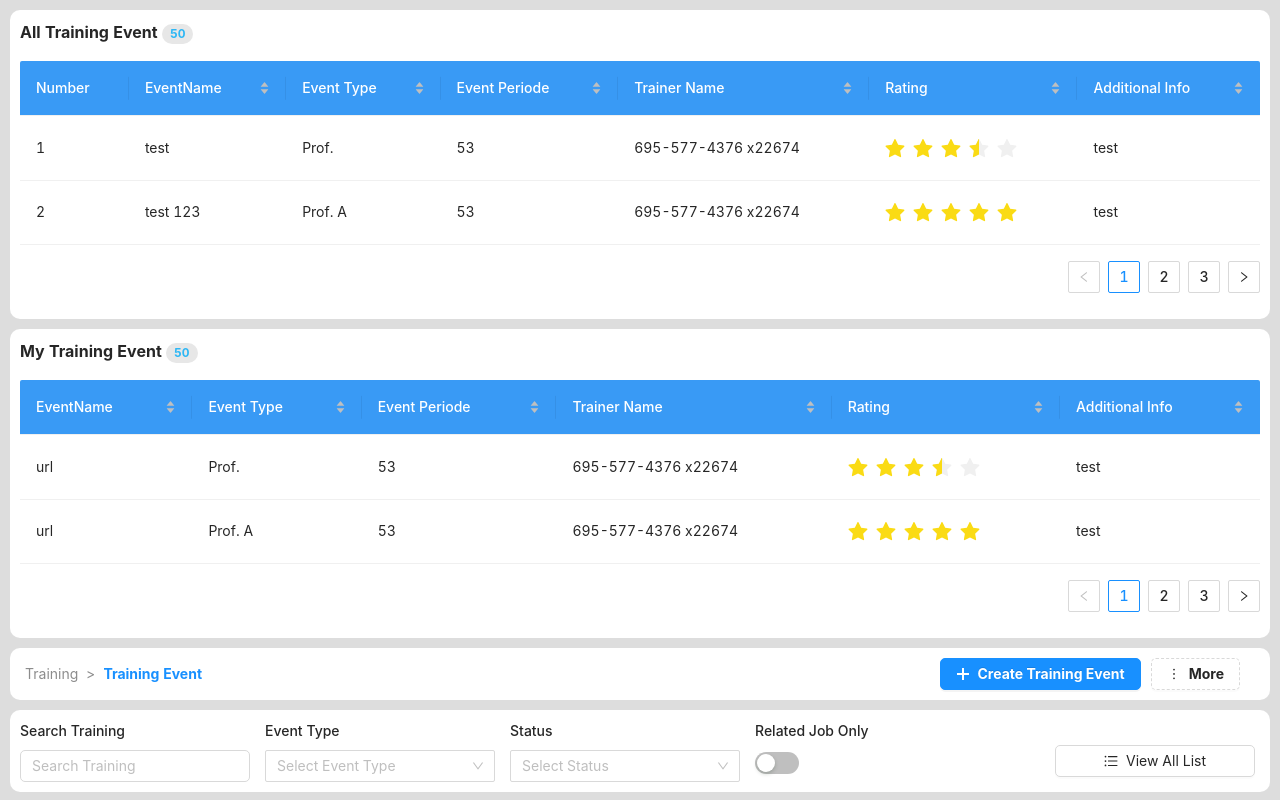
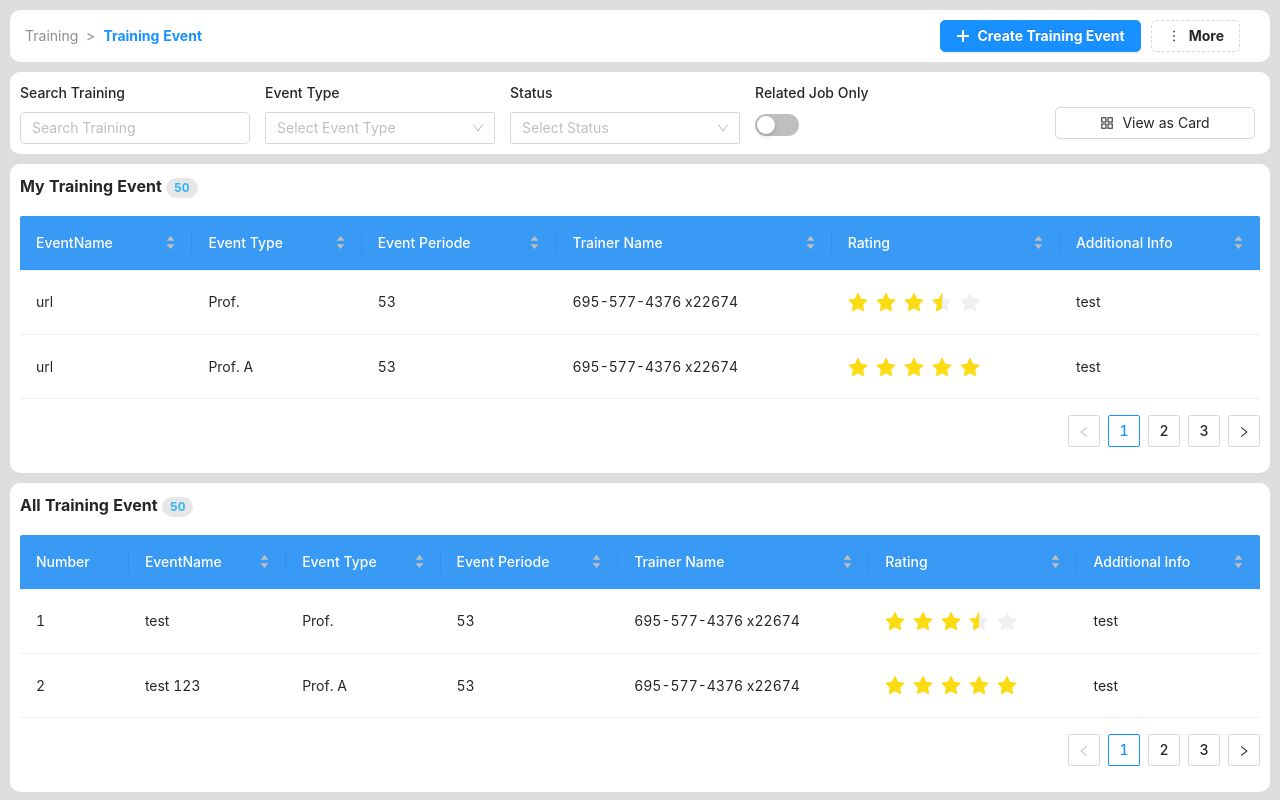
Before and after one commit to aisyahnnd/dataon-project, a React (Vite) app: page / in a window 1280 px wide. Shown: the top 800 px of the page. Built offline with nearby package versions, Linux system fonts and the light colour scheme.

Commit message:
feat: integration toggle switch view

```diff
--- a/src/App.jsx
+++ b/src/App.jsx
@@ -1,32 +1,16 @@
-import { MyTrainingCard } from "./Parts/MyTrainingCard/MyTrainingCard";
-import { AllTrainingEvent } from "./Parts/AllTrainingEvent/AllTrainingEvent";
-import FilterTrainingEvent from "./Parts/FilterTrainingEvent";
-import { AllTrainingEventTable, MyTrainingEventTable } from "./Parts";
 import "./App.css";
-import { SectionHeader } from "./Parts/SectionHeader/SectionHeader";
 import { TrainingEditPage } from "./Pages/TrainingEditPage/TrainingEditPage";
 import { TrainingDetailPage } from "./Pages/TrainingDetailPage/TrainingDetailPage";
 import { TrainingCreatePage } from "./Pages/TrainingCreatePage /TrainingCreatePage";
 import { BrowserRouter, Routes, Route } from "react-router-dom";
 import { MissingPage } from "./Pages/MissingPage/MissingPage";
+import Dashboard from "./Pages/Dashboard";
 
 const App = () => {
   return (
     <BrowserRouter>
       <Routes>
-        <Route
-          path="/"
-          element={
-            <>
-              <AllTrainingEventTable />
-              <MyTrainingEventTable />
-              <SectionHeader />
-              <FilterTrainingEvent />
-              <MyTrainingCard />
-              <AllTrainingEvent />
-            </>
-          }
-        />
+        <Route path="/" element={<Dashboard></Dashboard>} />
         <Route path="/training/:id" element={<TrainingDetailPage />} />
         <Route path="/training/create" element={<TrainingCreatePage />} />
         <Route path="/mytraining/:id" element={<TrainingDetailPage />} />
--- a/src/Components/ButtonIcon/index.jsx
+++ b/src/Components/ButtonIcon/index.jsx
@@ -1,9 +1,9 @@
 // import { UnorderedListOutlined } from '@ant-design/icons'
 import { Button } from "antd";
 import PropTypes from "prop-types";
-const ButtonIcon = ({ textButton, style, icon }) => {
+const ButtonIcon = ({ textButton, style, icon, onClick }) => {
   return (
-    <Button icon={icon} style={style}>
+    <Button icon={icon} style={style} onClick={onClick}>
       {textButton}
     </Button>
   );
--- a/src/Context/index.jsx
+++ b/src/Context/index.jsx
@@ -5,17 +5,6 @@ import { columnsAllTraining } from "../Utils/ColumnsAllTraining";
 import { columnsMyTraining } from "../Utils/ColumnsMyTraining";
 import { useState } from "react";
 export const AppContext = createContext(null);
-// All Training Event Table Context
-export const AllTrainingTableDataContext = createContext(dataJson);
-export const AllTrainingTableColumnContext = createContext(columnsAllTraining);
-// My Training Event Table Context
-export const MyTrainingTableDataContext = createContext(dataJson);
-export const MyTrainingTableColumnContext = createContext(columnsMyTraining);
-//Data My Training Event Card
-export const MyTrainingCardContext = createContext(dataTraining);
-
-//Data All Training Event Card
-export const AllTrainingCardContext = createContext(dataTraining);
 
 export const ContextWrapper = props => {
   const [AllTrainingTableDataContext] = useState(dataJson);
@@ -24,6 +13,7 @@ export const ContextWrapper = props => {
   const [MyTrainingTableColumnContext] = useState(columnsMyTraining);
   const [MyTrainingCardContext] = useState(dataTraining);
   const [AllTrainingCardContext] = useState(dataTraining);
+  const [view, setView] = useState(false);
   return (
     <AppContext.Provider
       value={{
@@ -33,6 +23,8 @@ export const ContextWrapper = props => {
         MyTrainingTableColumnContext,
         MyTrainingCardContext,
         AllTrainingCardContext,
+        view,
+        setView,
       }}
     >
       {props.children}
--- a/src/Pages/Dashboard/index.jsx
+++ b/src/Pages/Dashboard/index.jsx
@@ -1,9 +1,21 @@
-import { FilterTrainingEvent } from "../../Parts";
-
+import { useContext } from "react";
+import { AppContext } from "../../Context";
+import {
+  FilterTrainingEvent,
+  MyTrainingCard,
+  AllTrainingEventTable,
+  MyTrainingEventTable,
+  AllTrainingEvent,
+  SectionHeader,
+} from "../../Parts";
 const Dashboard = () => {
+  const { view } = useContext(AppContext);
   return (
     <div>
+      <SectionHeader />
       <FilterTrainingEvent />
+      {view ? <MyTrainingCard /> : <MyTrainingEventTable />}
+      {view ? <AllTrainingEvent /> : <AllTrainingEventTable />}
     </div>
   );
 };
--- a/src/Parts/FilterTrainingEvent/index.jsx
+++ b/src/Parts/FilterTrainingEvent/index.jsx
@@ -1,12 +1,16 @@
-import {
-  ButtonIcon,
-  SelectBox,
-  TextInput,
-  Toggle,
-} from '../../Components';
-import './filterTrainingEvent.css';
-import { UnorderedListOutlined } from '@ant-design/icons';
+import { ButtonIcon, SelectBox, TextInput, Toggle } from "../../Components";
+import "./filterTrainingEvent.css";
+import { UnorderedListOutlined, AppstoreOutlined } from "@ant-design/icons";
+import { useContext } from "react";
+import { AppContext } from "../../Context";
 const FilterTrainingEvent = () => {
+  const { view, setView } = useContext(AppContext);
+  const onClickAsCard = () => {
+    setView(true);
+  };
+  const onClickAsList = () => {
+    setView(false);
+  };
   return (
     <div className="container-grid">
       <TextInput
@@ -21,9 +25,10 @@ const FilterTrainingEvent = () => {
       </div>
       <div className="wrapperButton">
         <ButtonIcon
-          textButton="View All List"
+          textButton={view ? "View All List" : "View as Card"}
           style={{ borderRadius: 5, width: 200 }}
-          icon={<UnorderedListOutlined />}
+          icon={view ? <UnorderedListOutlined /> : <AppstoreOutlined />}
+          onClick={view ? onClickAsList : onClickAsCard}
         />
       </div>
     </div>
--- a/src/Parts/index.jsx
+++ b/src/Parts/index.jsx
@@ -1,4 +1,14 @@
 import FilterTrainingEvent from "./FilterTrainingEvent";
 import MyTrainingEventTable from "./MyTrainingEventTable";
 import AllTrainingEventTable from "./AllTrainingEventTable";
-export { FilterTrainingEvent, MyTrainingEventTable, AllTrainingEventTable };
+import MyTrainingCard from "./MyTrainingCard";
+import AllTrainingEvent from "./AllTrainingEvent";
+import SectionHeader from "./SectionHeader";
+export {
+  FilterTrainingEvent,
+  MyTrainingEventTable,
+  AllTrainingEventTable,
+  MyTrainingCard,
+  AllTrainingEvent,
+  SectionHeader,
+};
```
Also changed, not shown: src/Parts/AllTrainingEvent/index.jsx (renamed from src/Parts/AllTrainingEvent/AllTrainingEvent.jsx, +14 -12 lines), src/Parts/MyTrainingCard/index.jsx (renamed from src/Parts/MyTrainingCard/MyTrainingCard.jsx, +14 -17 lines), src/Parts/SectionHeader/index.jsx (renamed from src/Parts/SectionHeader/SectionHeader.jsx, +12 -12 lines).
